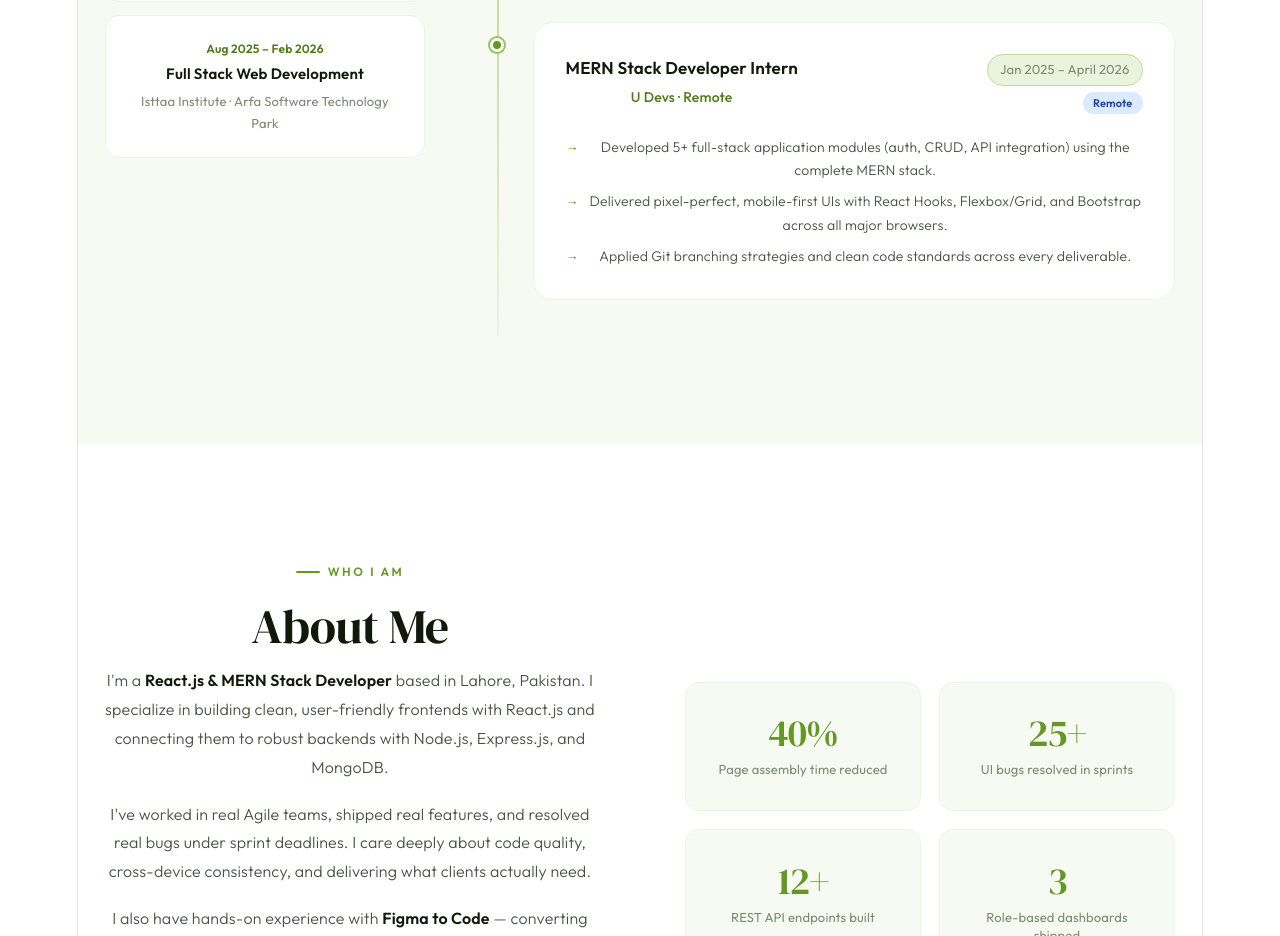
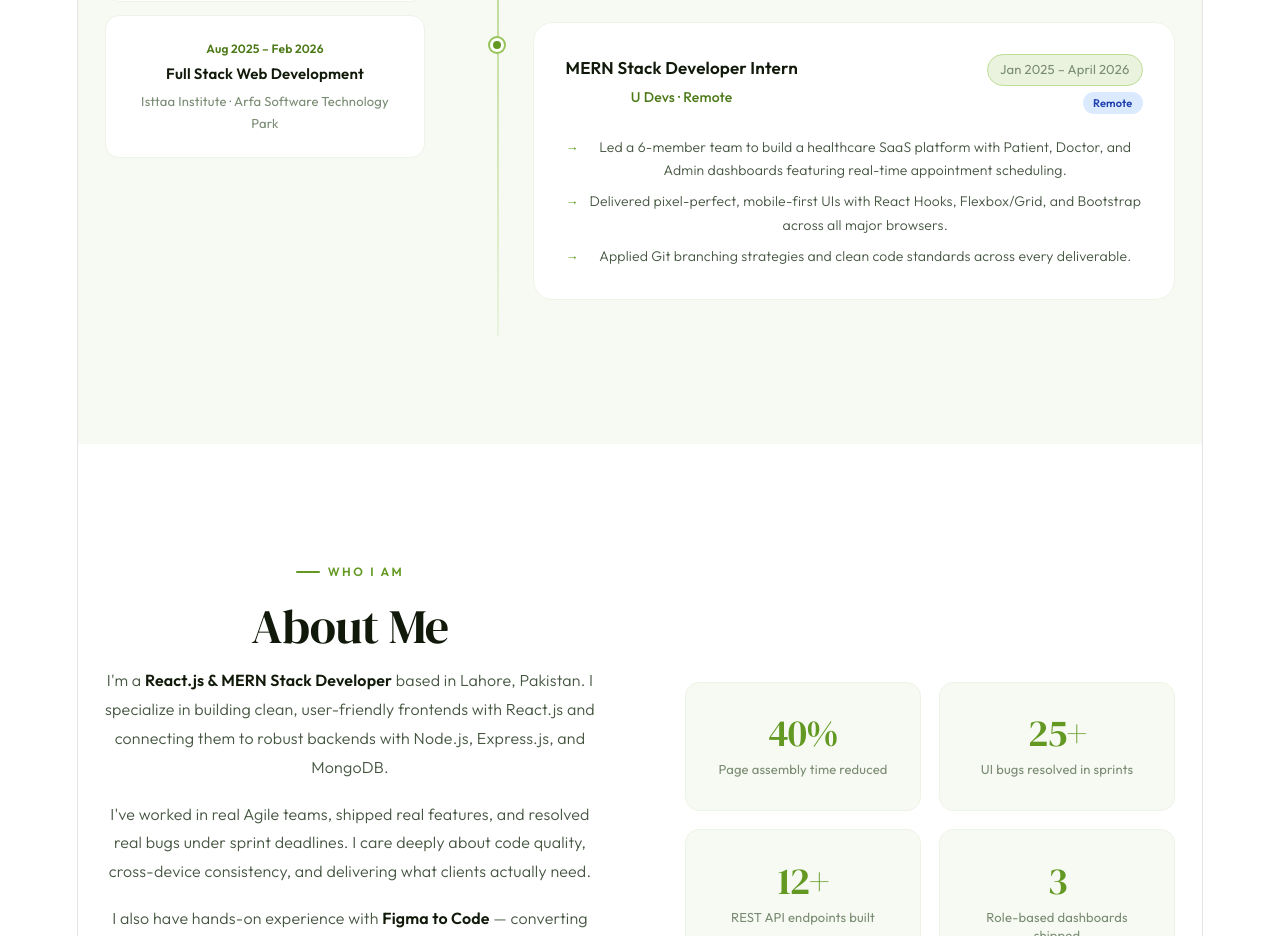
Before and after one commit to alihaiderwebdev/alihaider-portfolio, a React (Vite) app: page / in a window 1280 px wide. Shown: the part 3860-4796 px from the top of the page. Built offline with nearby package versions, Linux system fonts and the light colour scheme.

Commit message:
portfolio.js Unnecessary lines removed

```diff
--- a/src/data/portfolio.js
+++ b/src/data/portfolio.js
@@ -118,7 +118,7 @@ export const experience = [
     period: "Jan 2025 – April 2026",
     type: "Remote",
     bullets: [
-      "Developed 5+ full-stack application modules (auth, CRUD, API integration) using the complete MERN stack.",
+      "Led a 6-member team to build a healthcare SaaS platform with Patient, Doctor, and Admin dashboards featuring real-time appointment scheduling.",
       "Delivered pixel-perfect, mobile-first UIs with React Hooks, Flexbox/Grid, and Bootstrap across all major browsers.",
       "Applied Git branching strategies and clean code standards across every deliverable.",
     ],
```
